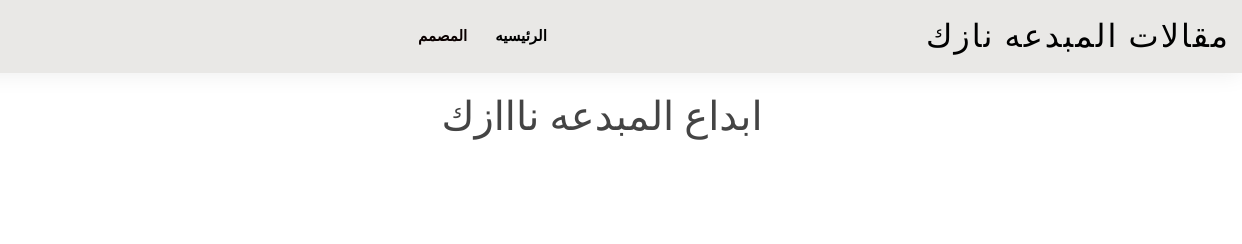
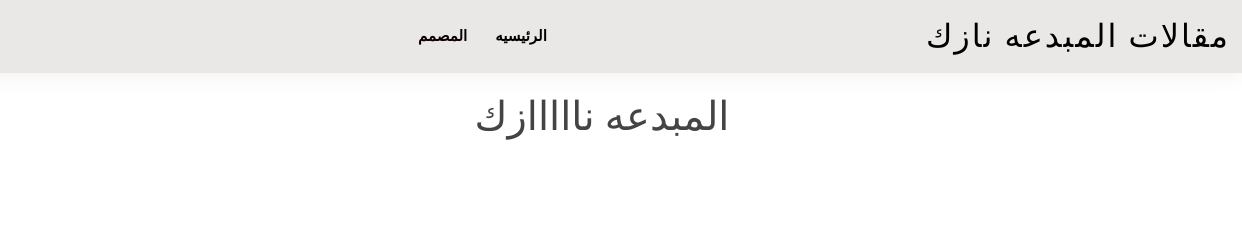
Before and after one commit to atifcoder1992/nazik, a plain HTML site: page text.html in a window 1280 px wide. Shown: the top 244 px of the page, 38-1280 px from the left. Drawn offline with nearby package versions, Linux system fonts and the light colour scheme.

Commit message:
Update text.html

```diff
--- a/text.html
+++ b/text.html
@@ -69,7 +69,7 @@
 <br>
 <br>
 
-<center><h1>ابداع المبدعه نااازك</h1></center>
+<center><h1>  المبدعه نااااازك</h1></center>
 
 <br>
 
```
